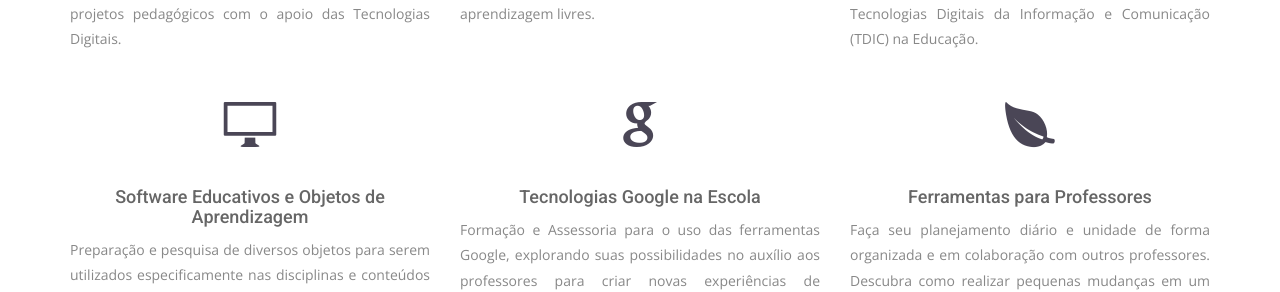
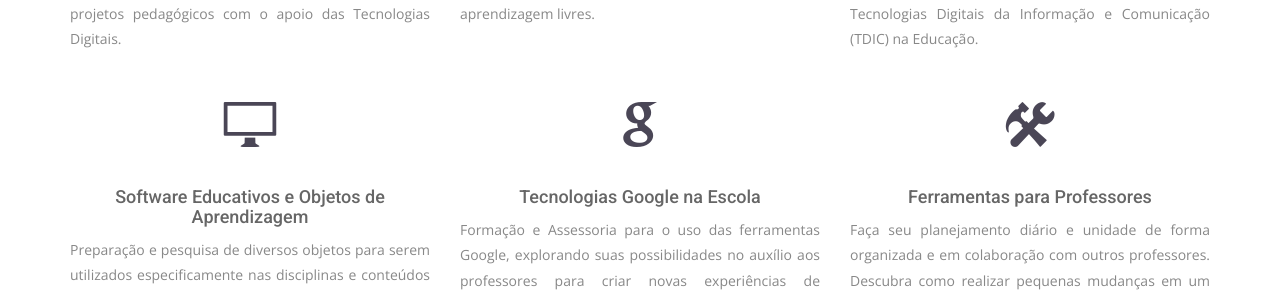
Before and after one commit to educadordofuturo/educadordofuturo.github.io, a Jekyll site: the page built from index.html, in a window 1280 px wide. Shown: the part 2370-2662 px from the top of the page. Built offline with Jekyll 4.4.1, drawn with Linux system fonts in a browser that asks for light colours; nearby versions of some CDN libraries; some web fonts are replaced.

Commit message:
add ion-settings em serviços

```diff
--- a/index.html
+++ b/index.html
@@ -93,7 +93,7 @@
       </div>
       <div class="col-sm-6 col-md-4">
         <div class="service-item">
-          <i class="ion-leaf"></i>
+          <i class="ion-settings"></i>
           <h4>Ferramentas para Professores</h4>
           <p>Faça seu planejamento diário e unidade de forma organizada e em colaboração com outros professores. Descubra como realizar pequenas mudanças em um dia ou ajustar uma única atividade no plano de amanhã, integre as Tecnologias Digitais nas suas atividades além da sala de aula.</p>
         </div>
```
